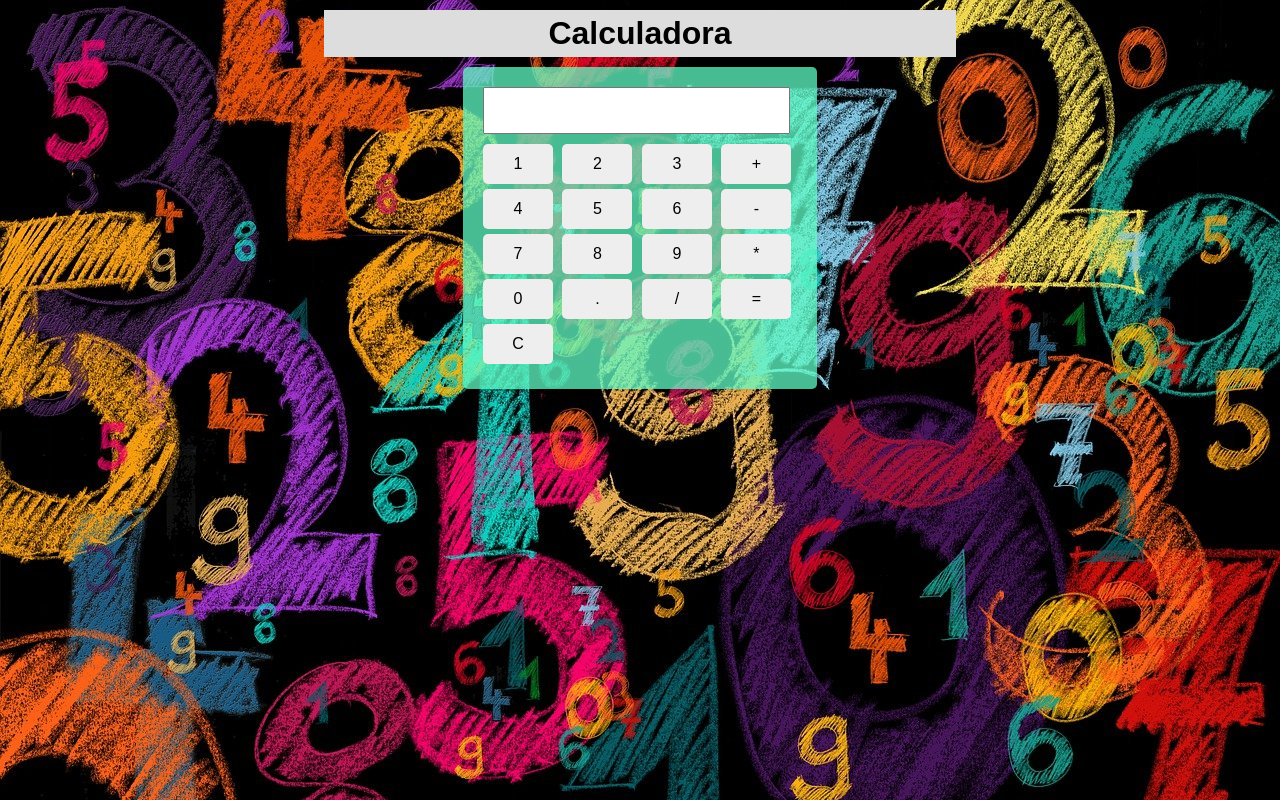
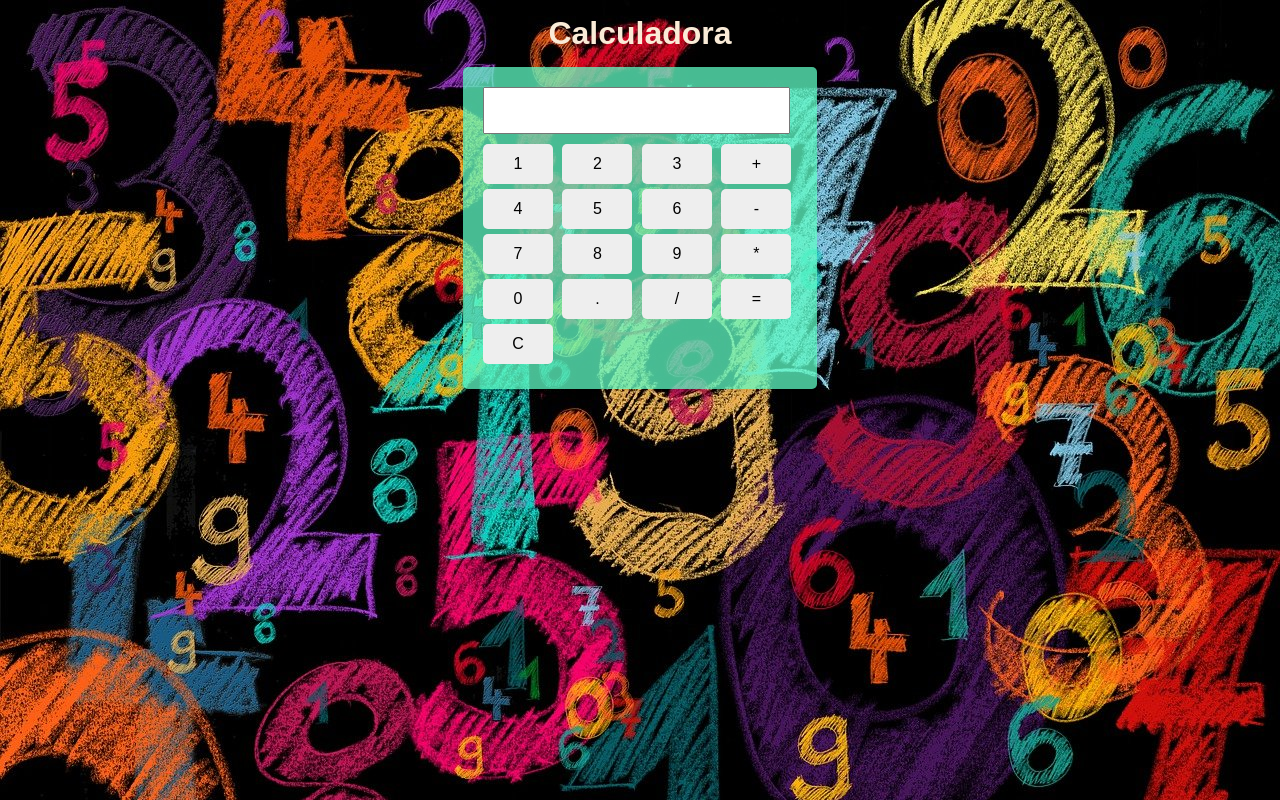
Before and after one commit to LauraOtz/Basic-calculator-with-Javascript, a plain HTML site: page index.html in a window 1280 px wide. Drawn offline with Linux system fonts and the light colour scheme.

Commit message:
change h1 background

```diff
--- a/style.css
+++ b/style.css
@@ -1,16 +1,15 @@
 body {
   font-family: Arial, sans-serif;
-  background-color: #f2f2f2;
   background-image: url(/img/fondo.jpg);
 }
 
 h1 {
   text-align: center;
   margin-top: 30px;
-  background-color: #ddd;
   padding: 5px;
   margin: 10px 25%;
   justify-content: center;
+  color: antiquewhite;
 }
 
 .calculadora {
```
